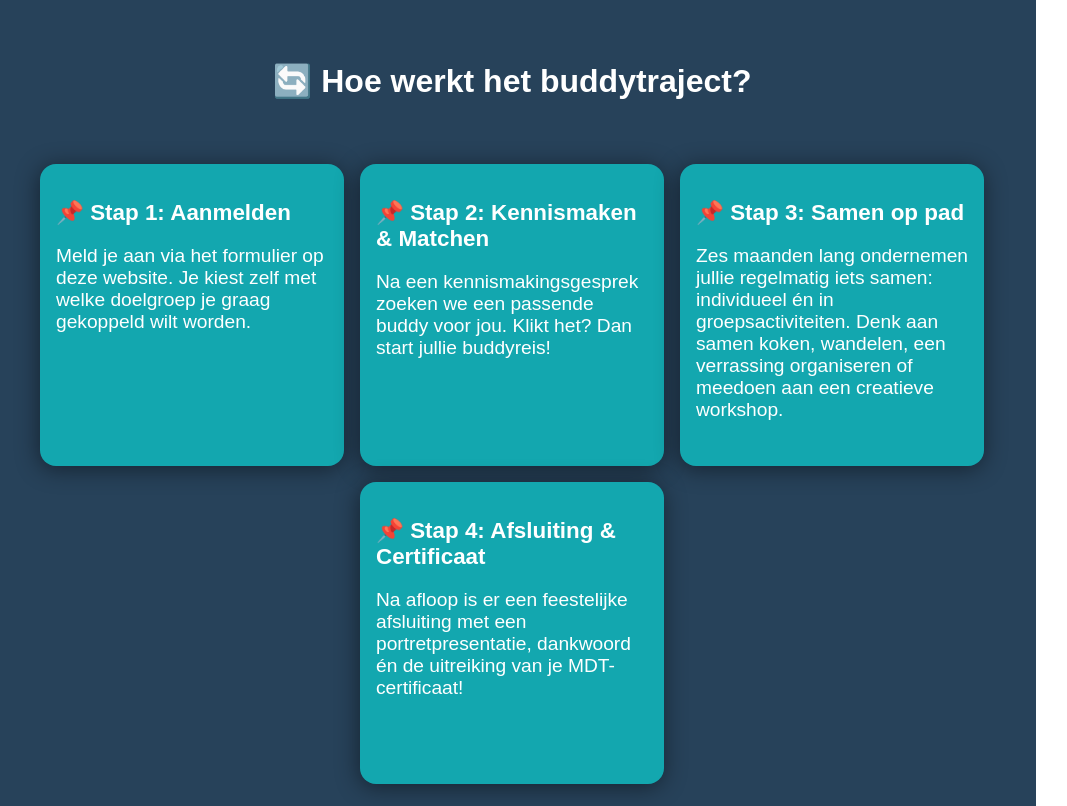
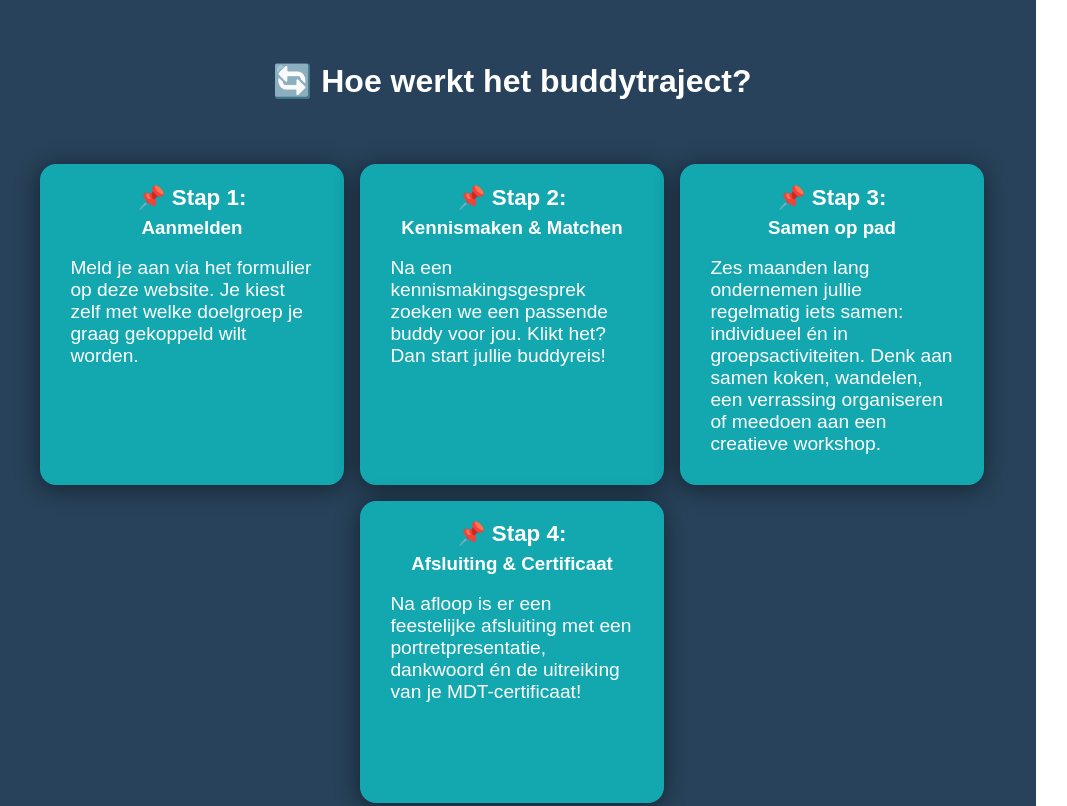
Before and after one commit to liaminw0/Buddy2U, a plain HTML site: page index.html in a window 1280 px wide. Shown: the part 1470-2276 px from the top of the page, without its empty margins (12-1079 px from the left). Drawn offline with Linux system fonts and the light colour scheme.

Commit message:
updated cards

```diff
--- a/index.html
+++ b/index.html
@@ -44,22 +44,26 @@
         <h1>🔄 Hoe werkt het buddytraject?</h1>
         <div class="traject-container">
           <div class="traject-box">
-            <h2>📌 Stap 1: Aanmelden</h2>
+            <h2>📌 Stap 1:</h2>
+            <h3>Aanmelden</h3>
             <p>Meld je aan via het formulier op deze website. Je kiest zelf met welke doelgroep je graag gekoppeld wilt
               worden.</p>
           </div>
           <div class="traject-box">
-            <h2>📌 Stap 2: Kennismaken & Matchen</h2>
+            <h2>📌 Stap 2:</h2>
+            <h3>Kennismaken & Matchen</h3>
             <p>Na een kennismakingsgesprek zoeken we een passende buddy voor jou. Klikt het? Dan start jullie buddyreis!
             </p>
           </div>
           <div class="traject-box">
-            <h2>📌 Stap 3: Samen op pad</h2>
+            <h2>📌 Stap 3:</h2>
+            <h3>Samen op pad</h3>
             <p>Zes maanden lang ondernemen jullie regelmatig iets samen: individueel én in groepsactiviteiten. Denk aan
               samen koken, wandelen, een verrassing organiseren of meedoen aan een creatieve workshop.</p>
           </div>
           <div class="traject-box">
-            <h2>📌 Stap 4: Afsluiting & Certificaat</h2>
+            <h2>📌 Stap 4:</h2>
+            <h3>Afsluiting & Certificaat</h3>
             <p>Na afloop is er een feestelijke afsluiting met een portretpresentatie, dankwoord én de uitreiking van je
               MDT-certificaat!</p>
           </div>
--- a/style.css
+++ b/style.css
@@ -167,11 +167,14 @@ html, body {
     display: flex;
     gap: 1rem;
     justify-content: center;
-    align-items: start;
+    align-items: stretch;
     flex-wrap: wrap;
   }
 
   .traject-box {
+    margin: 0;
+    display: flex;
+    flex-direction: column;
     border-radius: 1rem;
     padding: 1rem;
     min-height: 270px;
@@ -191,6 +194,15 @@ html, body {
 
   .traject-box h2 {
     font-size: 1.4rem;
+  }
+
+  .traject-box h2, .traject-box h3 {
+    text-align: center;
+    margin: .2rem 0;
+  }
+
+  .traject-box p {
+    margin: .9rem;
   }
 
   .mdt {
```
